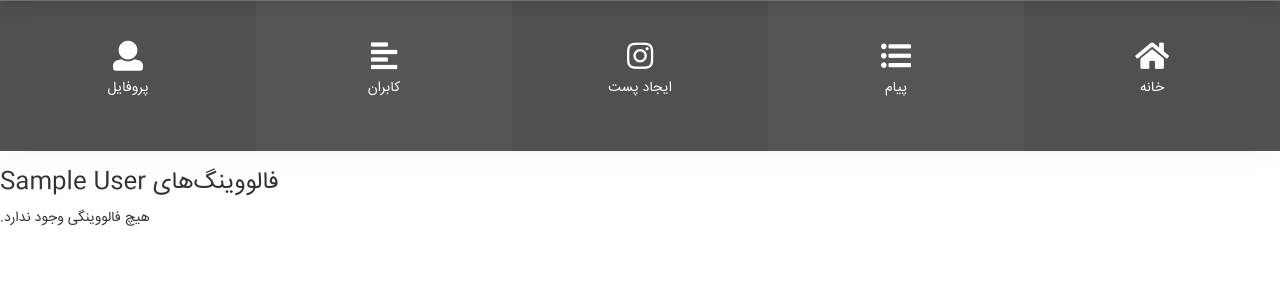
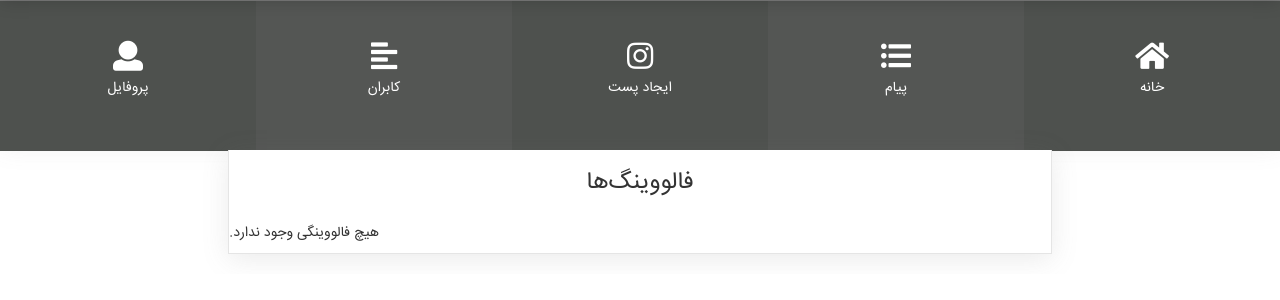
Before and after one commit to CLYDA/SocialMedia, a Django app: a page that uses social/templates/user/following_list.html in a window 1280 px wide. Shown: the part 63-363 px from the top of the page. Run offline with Django 5.2, Linux system fonts and the light colour scheme; the visitor is signed in with stand-in values (Sample User, id 1); data comes from the database, SQL or seed files in the repository; data that the repository does not hold is empty; some libraries are stand-ins or nearby versions.

```diff
--- a/social/templates/user/following_list.html
+++ b/social/templates/user/following_list.html
@@ -2,15 +2,26 @@
 {% load static %}
 {% block title %}فالووینگ‌ها{% endblock %}
 {% block content %}
-<h3>فالووینگ‌های {{ user.get_full_name }}</h3>
-<ul>
-    {% for u in following %}
-        <li>
-            <img src="{% if u.photo %}{{ u.photo.url }}{% else %}{% static 'images/profile/Avatar.png' %}{% endif %}" width="40" style="border-radius:50%">
-            {{ u.get_full_name }} <span style="color:gray;">@{{ u.username }}</span>
-        </li>
-    {% empty %}
-        <li>هیچ فالووینگی وجود ندارد.</li>
-    {% endfor %}
-</ul>
+<div class="container-fluid">
+    <div class="row">
+        <div class="col-lg-8 col-lg-offset-2">
+            <div class="followers-box full-width">
+                <h3 style="text-align: center;">فالووینگ‌ها</h3>
+                <div class="followers-list">
+                    {% for u in following %}
+                        <div class="follower-item" style="display: flex; align-items: center; margin-bottom: 15px;">
+                            <img src="{% if u.photo %}{{ u.photo.url }}{% else %}{% static 'images/profile/Avatar.png' %}{% endif %}"
+                                 width="40" height="40" style="border-radius:50%; margin-left: 10px;">
+                            <a href="{% url 'social:user_detail' u.username %}" style="color: #222; text-decoration: none; font-weight: bold;">
+                                {{ u.get_full_name }} <span style="color:gray; font-weight: normal;">@{{ u.username }}</span>
+                            </a>
+                        </div>
+                    {% empty %}
+                        <div>هیچ فالووینگی وجود ندارد.</div>
+                    {% endfor %}
+                </div>
+            </div>
+        </div>
+    </div>
+</div>
 {% endblock %}
--- a/social/views.py
+++ b/social/views.py
@@ -17,7 +17,8 @@ from django.contrib import messages
 @login_required
 def following_list(request, username):
     user = get_object_or_404(User, username=username, is_active=True)
-    following = user.following.all()
+    # following = user.following.all()
+    following = user.get_followings()
     return render(request, 'user/following_list.html', {
         'user': user,
         'following': following,
```
